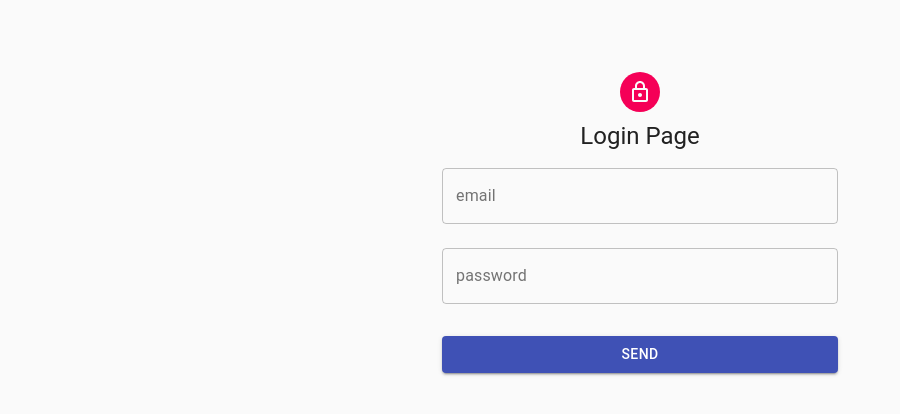
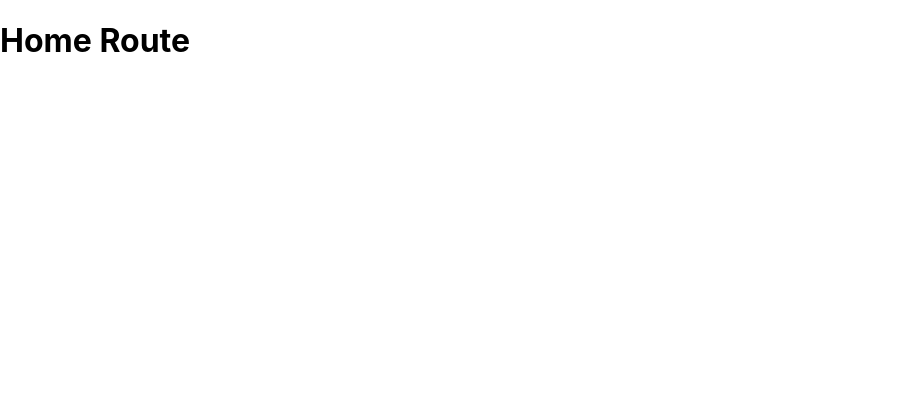
Before and after one commit to iChris96/react-testing-auth-app, a React (Create React App) app: page / in a window 1280 px wide. Shown: the top 414 px of the page, without its empty margins (0-900 px from the left). Built offline with nearby package versions, Linux system fonts and the light colour scheme.

Commit message:
adding react-router-dom

```diff
--- a/package.json
+++ b/package.json
@@ -8,12 +8,13 @@
     "@testing-library/react": "^11.1.0",
     "@testing-library/user-event": "^12.1.10",
     "@types/jest": "^26.0.24",
+    "msw": "^0.35.0",
     "prop-types": "^15.7.2",
     "react": "^17.0.2",
     "react-dom": "^17.0.2",
+    "react-router-dom": "^5.2.0",
     "react-scripts": "4.0.3",
-    "web-vitals": "^1.0.1",
-    "msw": "^0.35.0"
+    "web-vitals": "^1.0.1"
   },
   "devDependencies": {
     "@testing-library/jest-dom": "^5.14.1",
--- a/src/App.js
+++ b/src/App.js
@@ -1,7 +1,23 @@
+import {BrowserRouter as Router, Switch, Route} from 'react-router-dom'
 import LoginPage from './auth/components/login-page/login-page'
 
+const Home = () => <h1>Home Route</h1>
+
 function App() {
-  return <LoginPage />
+  return (
+    <Router>
+      <div>
+        <Switch>
+          <Route path="/">
+            <Home />
+          </Route>
+          <Route path="/login">
+            <LoginPage />
+          </Route>
+        </Switch>
+      </div>
+    </Router>
+  )
 }
 
 export default App
```
Also changed, not shown: 1 other file (tests, documents, lock files or other folders).
